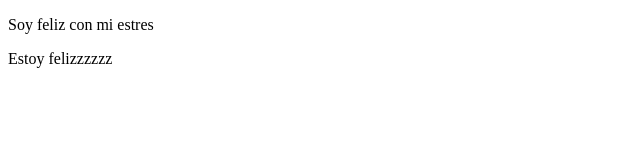
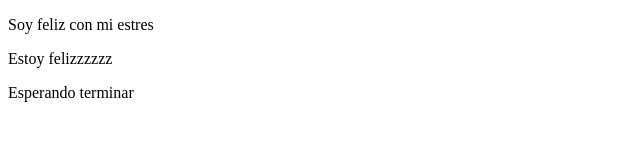
Before and after one commit to gian23pe/g4, a plain HTML site: page index.html in a window 1280 px wide. Shown: the whole page, without its empty margins (0-640 px from the left). Drawn offline with Linux system fonts and the light colour scheme.

Commit message:
Commit desde VSC II

```diff
--- a/index.html
+++ b/index.html
@@ -9,5 +9,6 @@
 <body>
     <p>Soy feliz con mi estres</p>
     <p>Estoy felizzzzzz</p>
+    <p>Esperando terminar</p>
 </body>
 </html>
```
